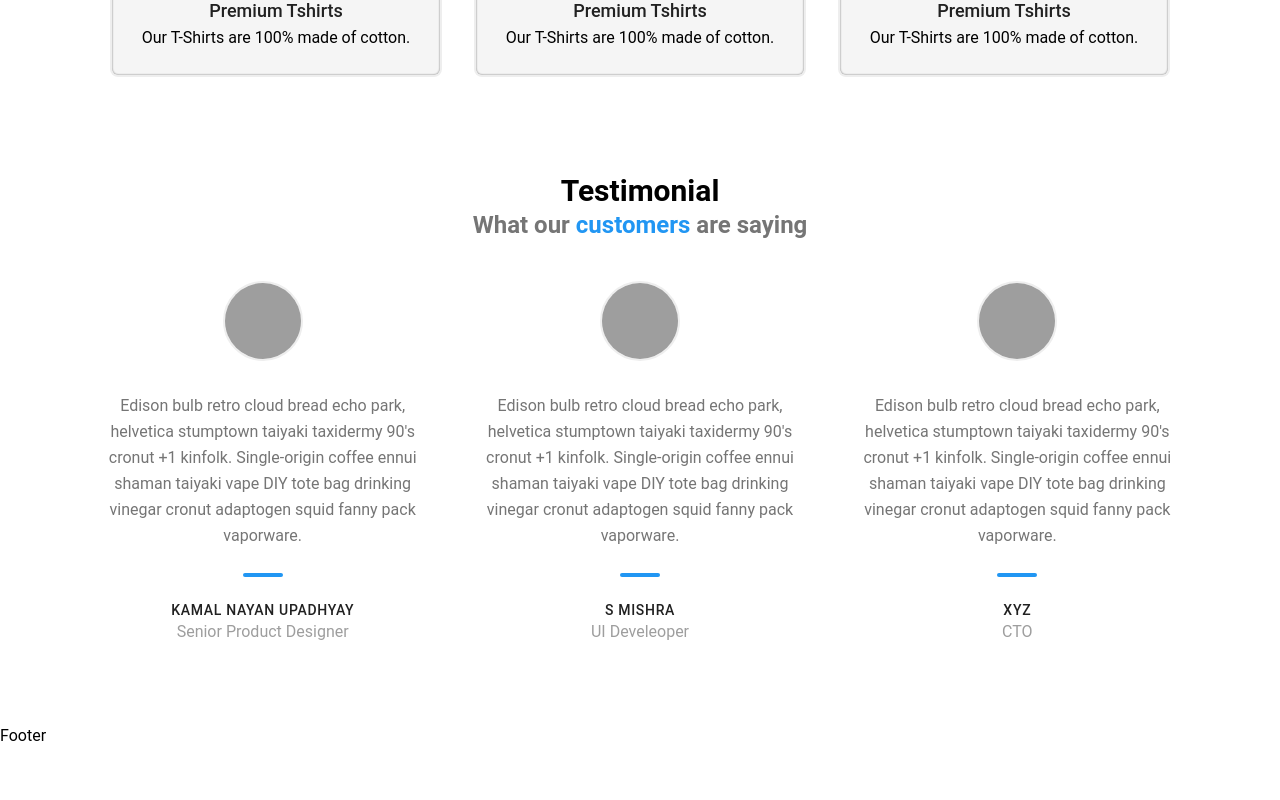
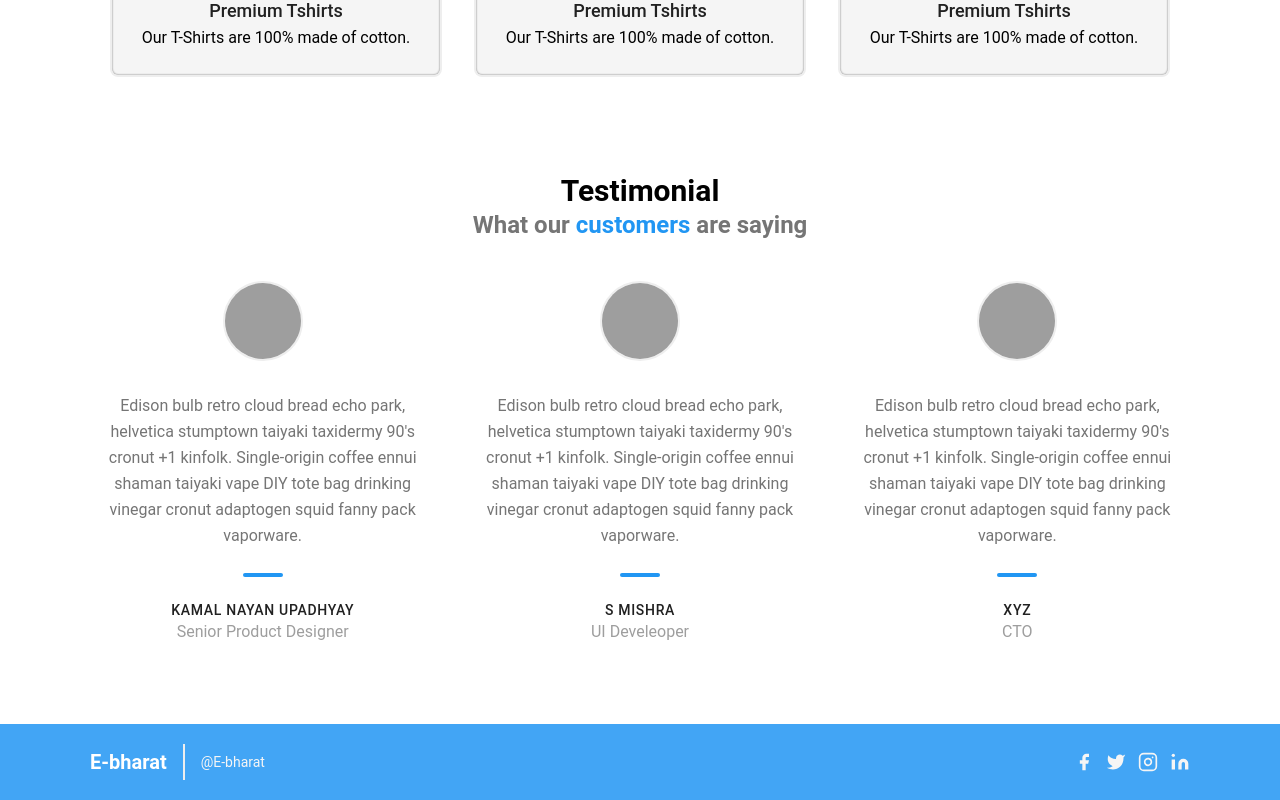
Before and after one commit to yuvrajsingh101280/E-commerce, a React (Vite) app: page / in a window 1280 px wide. Shown: the part 1957-2757 px from the top of the page. Before the commit the page ends 2705 px from the top, so only its background shows below. Built offline with nearby package versions, Linux system fonts and the light colour scheme; grey boxes are pictures that could not be loaded.

Commit message:
footer section added

```diff
--- a/src/components/Footer/Footer.jsx
+++ b/src/components/Footer/Footer.jsx
@@ -1,12 +1,91 @@
-import React from 'react'
+import React from "react";
+import { Link } from "react-router-dom";
 
 const Footer = () => {
   return (
     <div>
-      Footer
+      <footer className="w-full bg-blue-400 text-white">
+        <div className="container px-5 py-5 mx-auto flex items-center sm:flex-row flex-col">
+          {/* logo  */}
+          <a className="flex title-font font-medium items-center md:justify-start justify-center text-white">
+            <span className="text-xl font-bold">E-bharat</span>
+          </a>
+          {/* para  */}
+          <p className="text-sm text-gray-100 sm:ml-4 sm:pl-4 sm:border-l-2 sm:border-gray-200 sm:py-2 sm:mt-0 mt-4">
+            @E-bharat
+            <Link
+              to={"/"}
+              className="text-gray-100 ml-1"
+              rel="noopener noreferrer"
+              target="_blank"
+            ></Link>
+          </p>
+          {/* media icon  */}
+          <span className="inline-flex sm:ml-auto sm:mt-0 mt-4 justify-center sm:justify-start">
+            {/* facebook  */}
+            <a className="text-gray-100 cursor-pointer">
+              <svg
+                fill="currentColor"
+                strokeLinecap="round"
+                strokeLinejoin="round"
+                strokeWidth={2}
+                className="w-5 h-5"
+                viewBox="0 0 24 24"
+              >
+                <path d="M18 2h-3a5 5 0 00-5 5v3H7v4h3v8h4v-8h3l1-4h-4V7a1 1 0 011-1h3z" />
+              </svg>
+            </a>
+            {/* twitter  */}
+            <a className="ml-3 text-gray-100 cursor-pointer">
+              <svg
+                fill="currentColor"
+                strokeLinecap="round"
+                strokeLinejoin="round"
+                strokeWidth={2}
+                className="w-5 h-5"
+                viewBox="0 0 24 24"
+              >
+                <path d="M23 3a10.9 10.9 0 01-3.14 1.53 4.48 4.48 0 00-7.86 3v1A10.66 10.66 0 013 4s-4 9 5 13a11.64 11.64 0 01-7 2c9 5 20 0 20-11.5a4.5 4.5 0 00-.08-.83A7.72 7.72 0 0023 3z" />
+              </svg>
+            </a>
+            {/* instagram  */}
+            <a className="ml-3 text-gray-100 cursor-pointer">
+              <svg
+                fill="none"
+                stroke="currentColor"
+                strokeLinecap="round"
+                strokeLinejoin="round"
+                strokeWidth={2}
+                className="w-5 h-5"
+                viewBox="0 0 24 24"
+              >
+                <rect width={20} height={20} x={2} y={2} rx={5} ry={5} />
+                <path d="M16 11.37A4 4 0 1112.63 8 4 4 0 0116 11.37zm1.5-4.87h.01" />
+              </svg>
+            </a>
+            {/* linkedIn  */}
+            <a className="ml-3 text-gray-100 cursor-pointer">
+              <svg
+                fill="currentColor"
+                stroke="currentColor"
+                strokeLinecap="round"
+                strokeLinejoin="round"
+                strokeWidth={0}
+                className="w-5 h-5"
+                viewBox="0 0 24 24"
+              >
+                <path
+                  stroke="none"
+                  d="M16 8a6 6 0 016 6v7h-4v-7a2 2 0 00-2-2 2 2 0 00-2 2v7h-4v-7a6 6 0 016-6zM2 9h4v12H2z"
+                />
+                <circle cx={4} cy={4} r={2} stroke="none" />
+              </svg>
+            </a>
+          </span>
+        </div>
+      </footer>
+    </div>
+  );
+};
 
-    </div>
-  )
-}
-
-export default Footer
+export default Footer;
```
